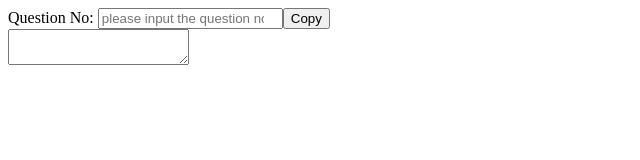
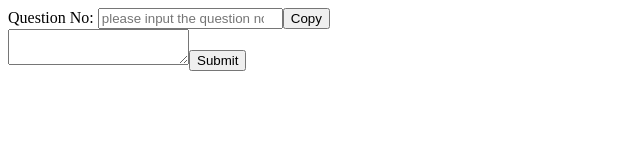
Before and after one commit to Mickey1992/math-problem-library, a React (Vite) app: page / in a window 1280 px wide. Shown: the top 160 px of the page, without its empty margins (0-640 px from the left). Built offline with nearby package versions, Linux system fonts and the light colour scheme.

Commit message:
add Form and submit action function

```diff
--- a/src/App.tsx
+++ b/src/App.tsx
@@ -1,6 +1,8 @@
-import AddProblem from "./components/AddProblem";
+import AddProblem, { addProblemAction } from "./components/AddProblem";
 import Problem from "./components/Problem";
 import ProblemList from "./components/ProblemList";
+
+import { RouterProvider, createBrowserRouter } from "react-router-dom";
 
 const MATH_PROBLEMS = [
 	{
@@ -37,14 +39,15 @@ const MATH_PROBLEMS = [
 	},
 ];
 
+const router = createBrowserRouter([
+	{
+		index: true,
+		element: <AddProblem />,
+		action: addProblemAction,
+	},
+]);
 function App() {
-	return (
-		<div>
-			{/* <Problem {...MATH_PROBLEMS[0]} /> */}
-			{/* <ProblemList problems={MATH_PROBLEMS} /> */}
-			<AddProblem />
-		</div>
-	);
+	return <RouterProvider router={router} />;
 }
 
 export default App;
--- a/src/components/AddProblem.tsx
+++ b/src/components/AddProblem.tsx
@@ -1,4 +1,5 @@
 import { useState, useRef } from "react";
+import { Form, redirect } from "react-router-dom";
 
 export default function AddProblem() {
 	const [questionNo, setQuestionNo] = useState("");
@@ -48,8 +49,19 @@ export default function AddProblem() {
 			</div>
 
 			<div>
-				<textarea />
+				<Form method="PUT">
+					<textarea name="problem-html" />
+					<button>Submit</button>
+				</Form>
 			</div>
 		</>
 	);
 }
+
+export async function addProblemAction({ request }) {
+	const data = await request.formData();
+	const html = data.get("problem-html");
+	console.log(html);
+
+	return redirect("/");
+}
--- a/src/components/ProblemText.tsx
+++ b/src/components/ProblemText.tsx
@@ -5,8 +5,6 @@ export interface ProblemHTML {
 
 export default function ProblemText({ description, questions }: ProblemHTML) {
 	return (
-		console.log(description),
-		(
 		<>
 			<div dangerouslySetInnerHTML={{ __html: description }}></div>
 			<div>
@@ -21,6 +19,5 @@ export default function ProblemText({ description, questions }: ProblemHTML) {
 				)}
 			</div>
 		</>
-		)
 	);
 }
```
Lines whose indentation alone changed are shown as unchanged.
